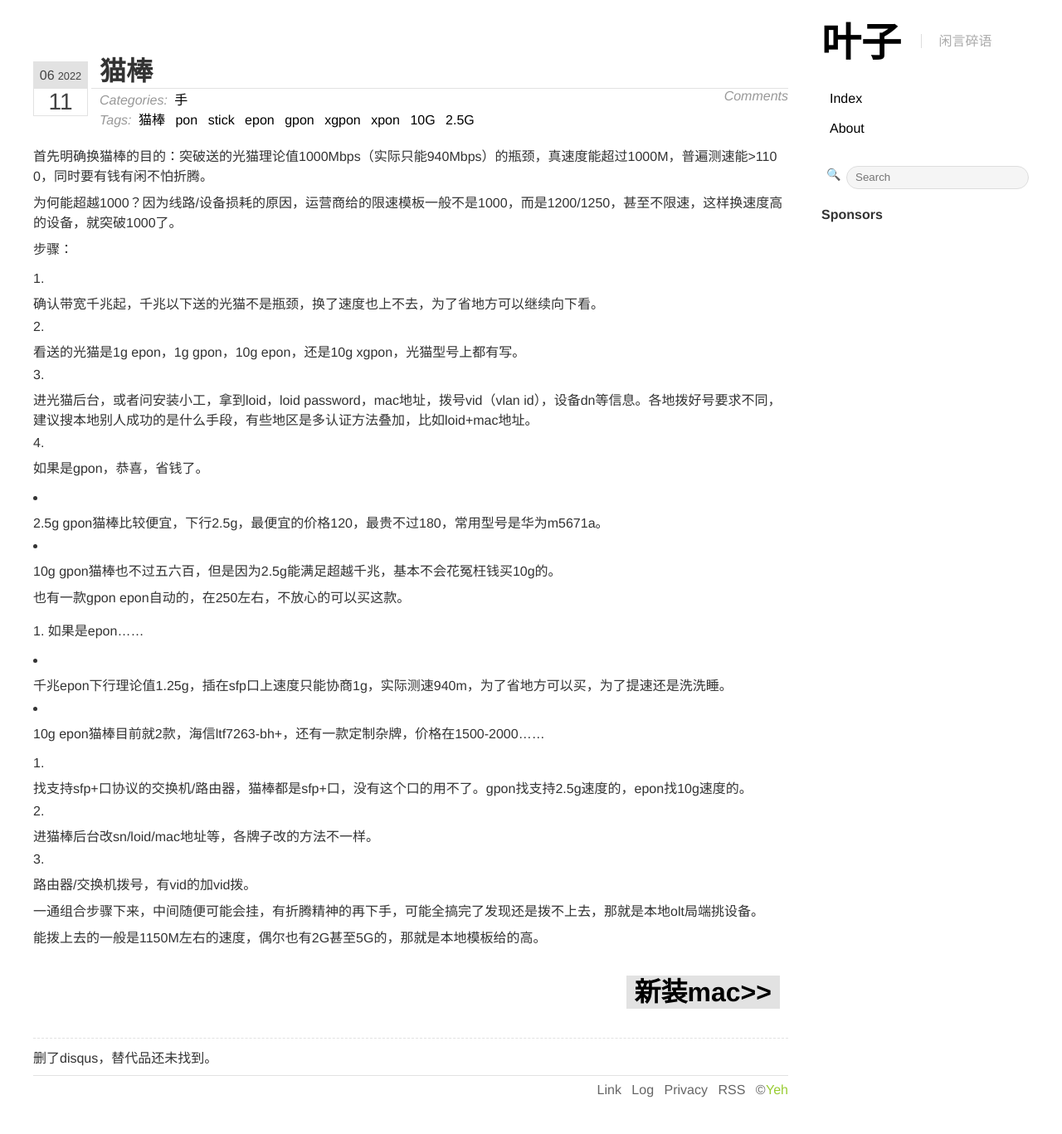
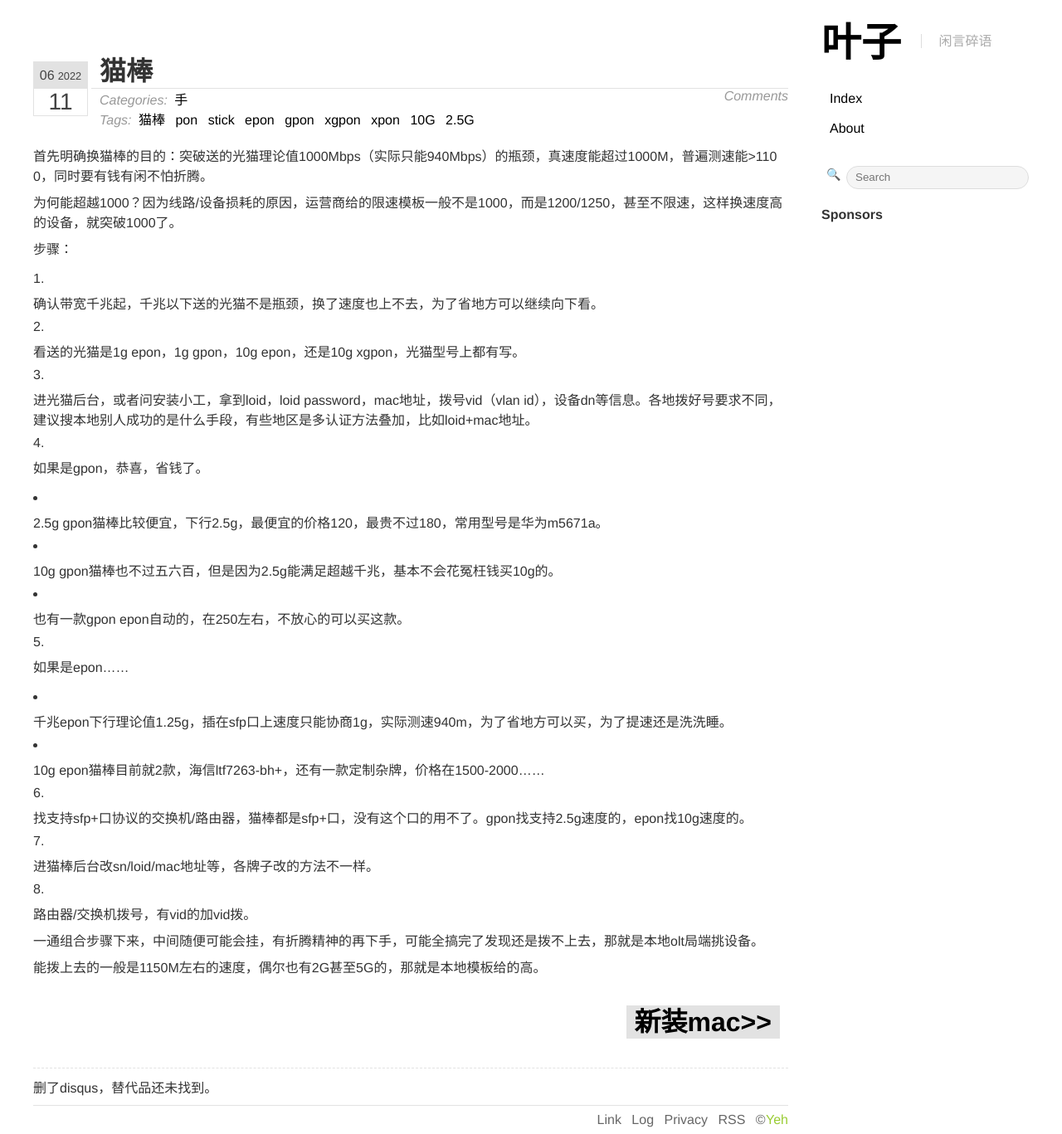
Before and after one commit to yeeh/blog.yeeh.org, a Jekyll site: the page built from _posts/2022-6-12-pon-stick.md, in a window 1280 px wide. Shown: the whole page at 83% size. Built offline with Jekyll 4.4.1, drawn with Linux system fonts in a browser that asks for light colours; before the commit the page ends 1331 px from its top, so only the background shows below that.

```diff
--- a/_posts/2022-6-12-pon-stick.md
+++ b/_posts/2022-6-12-pon-stick.md
@@ -20,17 +20,17 @@ tags: 猫棒 pon stick epon gpon xgpon xpon 10G 2.5G
 
 4. 如果是gpon，恭喜，省钱了。
 
-- 2.5g gpon猫棒比较便宜，下行2.5g，最便宜的价格120，最贵不过180，常用型号是华为m5671a。
+   - 2.5g gpon猫棒比较便宜，下行2.5g，最便宜的价格120，最贵不过180，常用型号是华为m5671a。
 
-- 10g gpon猫棒也不过五六百，但是因为2.5g能满足超越千兆，基本不会花冤枉钱买10g的。
+   - 10g gpon猫棒也不过五六百，但是因为2.5g能满足超越千兆，基本不会花冤枉钱买10g的。
 
-也有一款gpon epon自动的，在250左右，不放心的可以买这款。
+   - 也有一款gpon epon自动的，在250左右，不放心的可以买这款。
 
 5. 如果是epon……
 
-- 千兆epon下行理论值1.25g，插在sfp口上速度只能协商1g，实际测速940m，为了省地方可以买，为了提速还是洗洗睡。
+   - 千兆epon下行理论值1.25g，插在sfp口上速度只能协商1g，实际测速940m，为了省地方可以买，为了提速还是洗洗睡。
 
-- 10g epon猫棒目前就2款，海信ltf7263-bh+，还有一款定制杂牌，价格在1500-2000……
+   - 10g epon猫棒目前就2款，海信ltf7263-bh+，还有一款定制杂牌，价格在1500-2000……
 
 6. 找支持sfp+口协议的交换机/路由器，猫棒都是sfp+口，没有这个口的用不了。gpon找支持2.5g速度的，epon找10g速度的。
 
```
